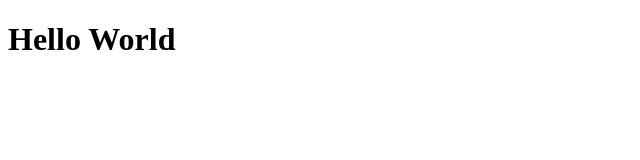
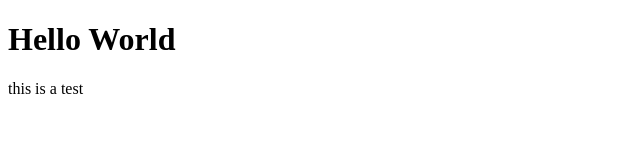
Before and after one commit to signalSurfer/signalSurfer.github.io, a plain HTML site: page index.html in a window 1280 px wide. Shown: the full height of the page, 0-640 px from the left. Drawn offline with Linux system fonts and the light colour scheme.

Commit message:
Update index.html

```diff
--- a/index.html
+++ b/index.html
@@ -1,4 +1,6 @@
 <!DOCTYPE html>
 <html>
-<body><h1>Hello World</h1></body>
+<body><h1>Hello World</h1>
+<p>this is a test</p>
+</body>
 </html>
```
